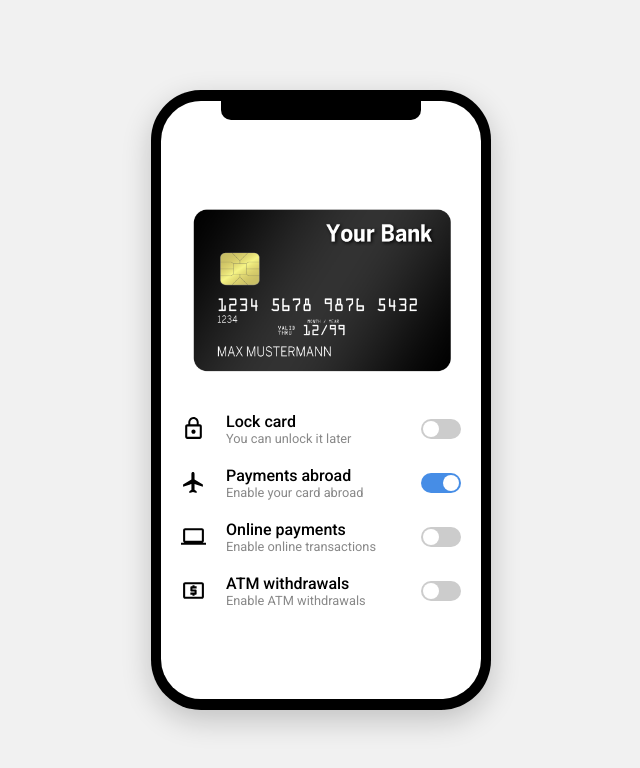
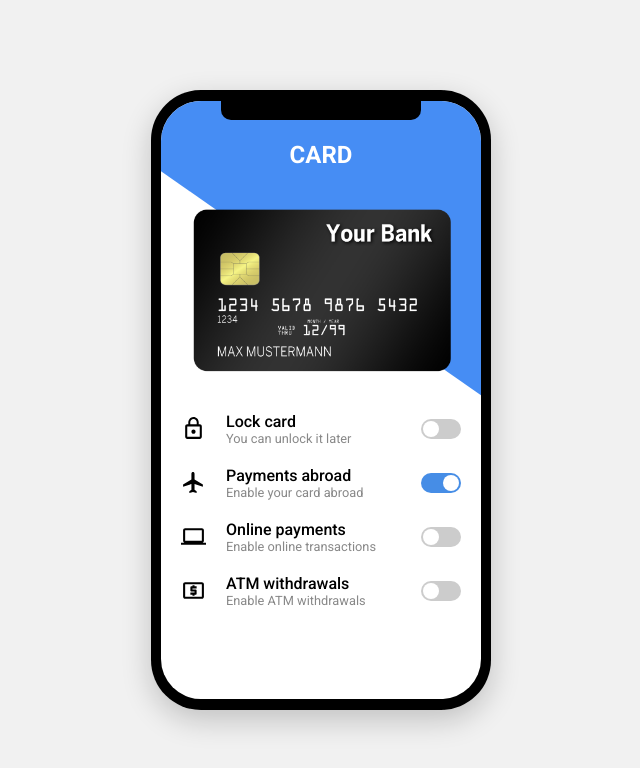
Before and after one commit to Karimova1410/Card_Settings_Screen, a plain HTML site: page index.html in a window 1280 px wide. Shown: the whole page, without its empty margins (319-959 px from the left). Drawn offline with Linux system fonts and the light colour scheme; files whose address does not match are found by name.

Commit message:
added a blue diagonal line

```diff
--- a/index.html
+++ b/index.html
@@ -16,6 +16,7 @@
 			<div class="top-bar"></div>
 
 			<div class="container">
+				<div class="blue-diagonal"></div>
 
 				<div class="header">
 					<h2>CARD</h2>
--- a/styles.css
+++ b/styles.css
@@ -140,3 +140,14 @@ input:checked + .slider {
 input:checked + .slider:before {
     transform: translateX(20px);
 }
+.blue-diagonal {
+    position: absolute;
+    top: -400px;
+    right: -87px;
+    width: 150%;
+    height: 70%;
+    background-color: #468DF4;
+    transform: rotate(35deg);
+    transform-origin: left bottom;
+    z-index: 1;
+}
```
